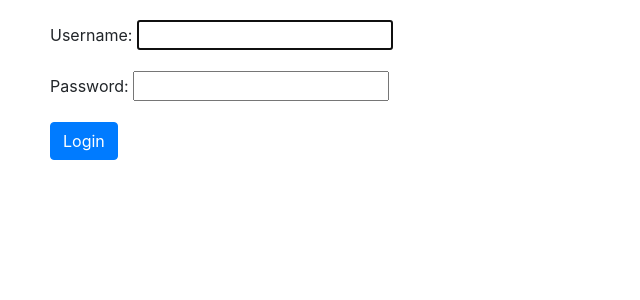
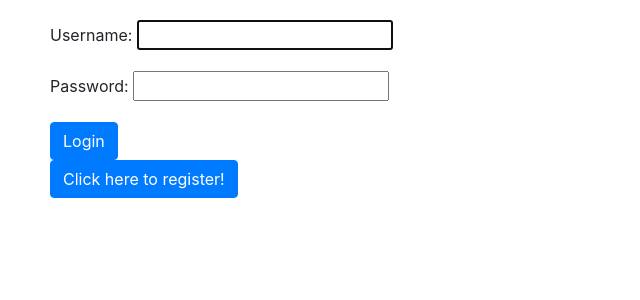
Before and after one commit to zstalkey/find-an-event, a Django app: page /users/login/ in a window 1280 px wide. Shown: the part 147-447 px from the top of the page, without its empty margins (0-640 px from the left). Run offline with Django 3.2, Linux system fonts and the light colour scheme; some libraries are stand-ins or nearby versions.

Commit message:
register button on login page

```diff
--- a/users/templates/registration/login.html
+++ b/users/templates/registration/login.html
@@ -6,4 +6,5 @@
     {{ form.as_p }}
     <button type="submit" value="Update" class="btn btn-primary">Login</button>
   </form>
+  <a href="{% url 'users:register' %}" class="btn btn-primary">Click here to register!</a>
   {% endblock %}
```
